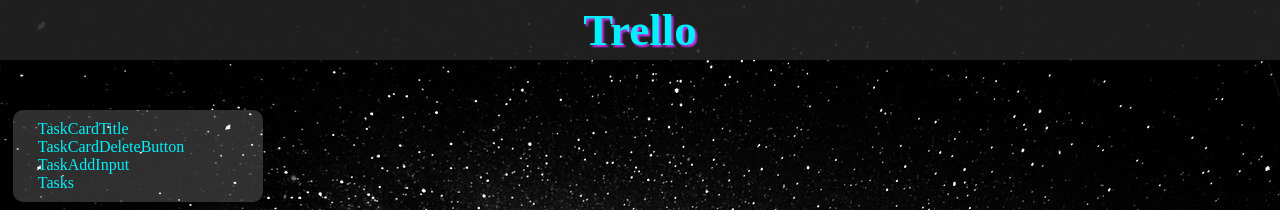
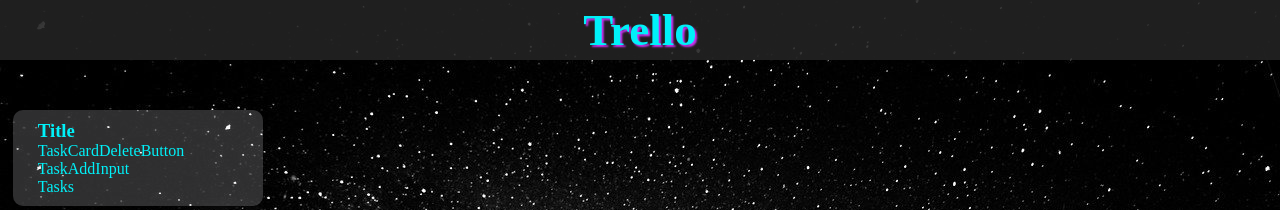
Before and after one commit to rerelurelu/trello-clone, a React (Create React App) app: page / in a window 1280 px wide. Shown: the top 210 px of the page. Built offline with nearby package versions, Linux system fonts and the light colour scheme.

Commit message:
✨ feat: Add Task card title

```diff
--- a/src/components/Task/TaskCardTitle.jsx
+++ b/src/components/Task/TaskCardTitle.jsx
@@ -1,5 +1,31 @@
-import React from 'react';
+import React, { useState } from 'react';
 
 export const TaskCardTitle = () => {
-  return <div>TaskCardTitle</div>;
+  const [isClick, setIsClick] = useState(false);
+  const [inputCardTitle, setInputCardTitle] = useState('Title');
+
+  const handleClick = () => {
+    setIsClick(true);
+  };
+
+  const handleChange = (e) => {
+    setInputCardTitle(e.target.value);
+  };
+
+  const handleSubmit = (e) => {
+    e.preventDefault();
+    setIsClick(false);
+  };
+
+  return (
+    <div onClick={handleClick}>
+      {isClick ? (
+        <form onSubmit={handleSubmit}>
+          <input type="text" onChange={handleChange} />
+        </form>
+      ) : (
+        <h3>{inputCardTitle}</h3>
+      )}
+    </div>
+  );
 };
```
